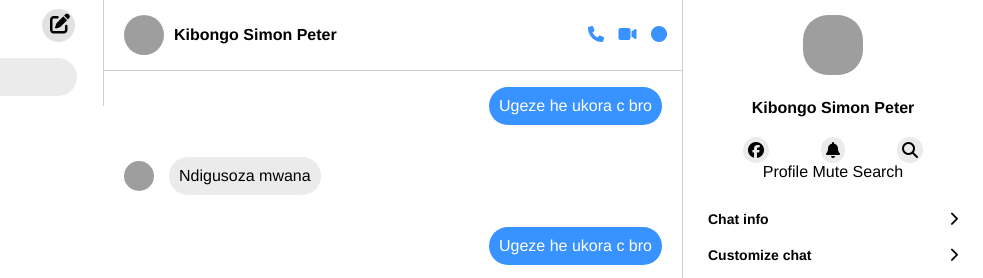
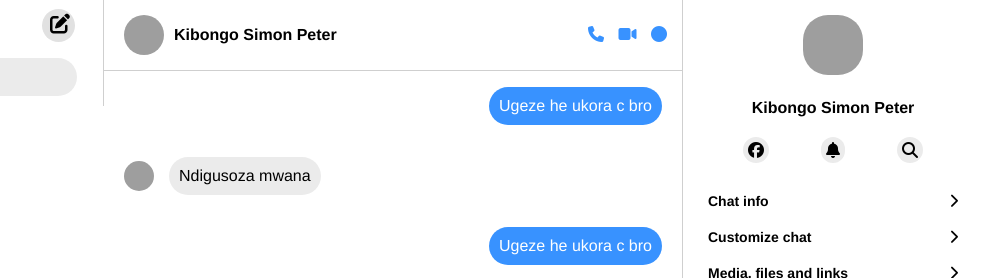
Before and after one commit to Bede03/messenger, a plain HTML site: page index.html in a window 1280 px wide. Shown: the top 278 px of the page, 297-1280 px from the left. Drawn offline with nearby package versions, Linux system fonts and the light colour scheme; grey boxes are pictures that could not be loaded.

Commit message:
Update index.html

```diff
--- a/index.html
+++ b/index.html
@@ -170,11 +170,6 @@
                 <i class="fa-solid fa-bell"></i>
                 <i class="fa-solid fa-magnifying-glass"></i>
             </div>
-            <div class="icon-title">
-                <span>Profile</span>
-                <span>Mute</span>
-                <span>Search</span>
-            </div>
 
             <div class="chat-info">
                 <span>Chat info</span>
```
